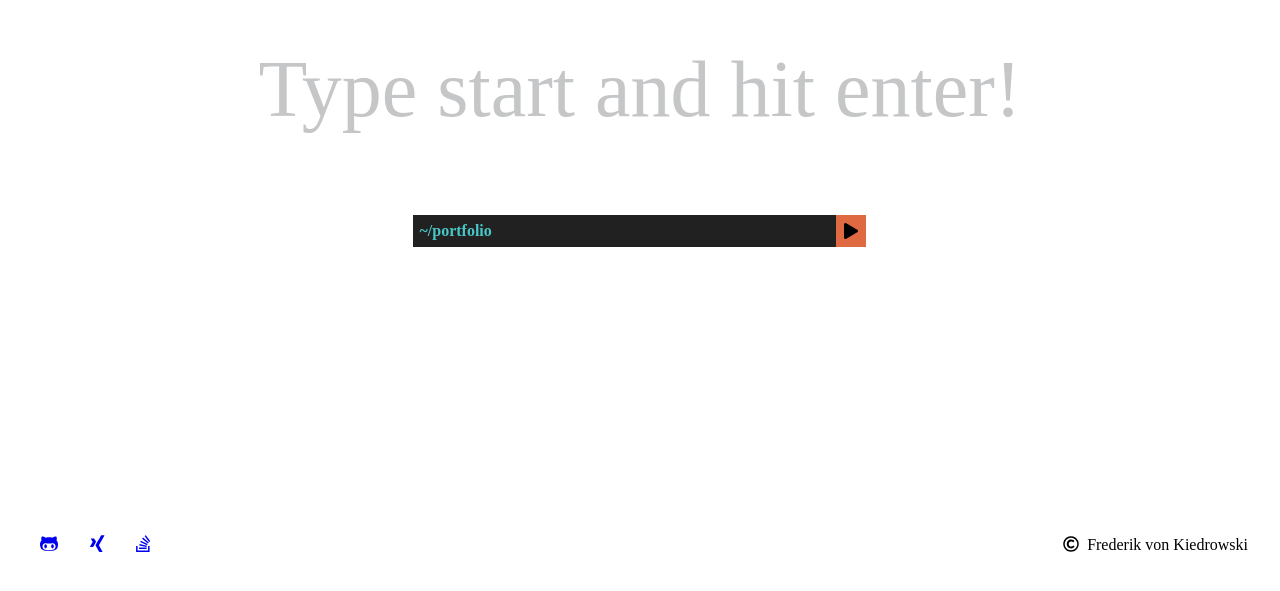
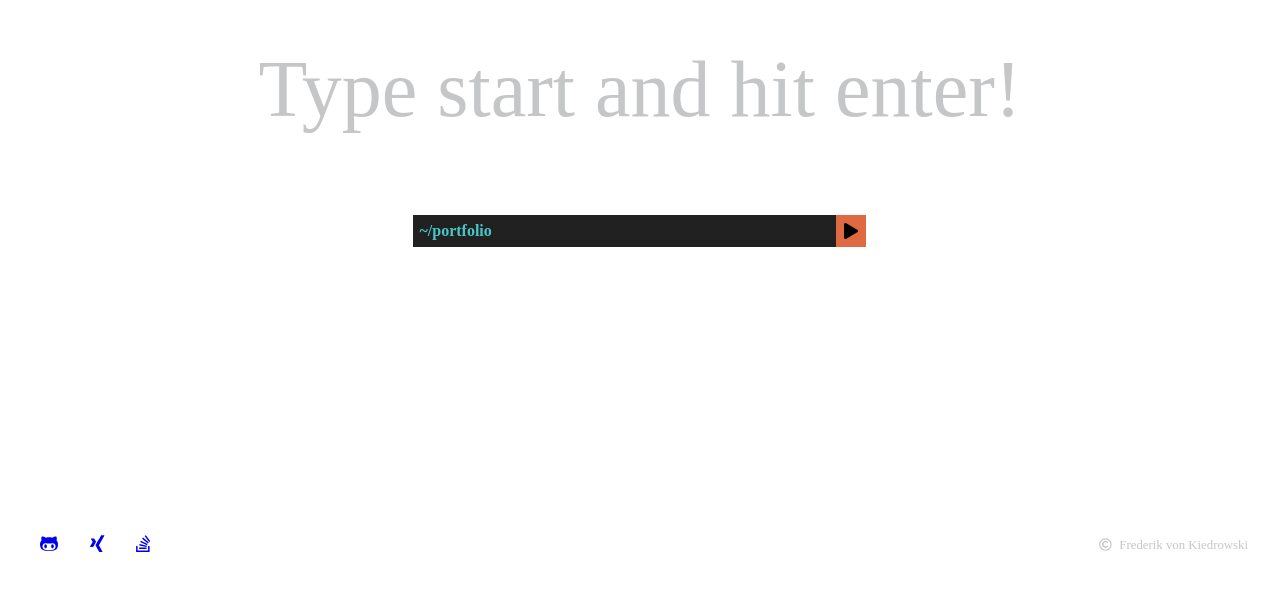
Before and after one commit to Napster2709/portfolio, a React app: page / in a window 1280 px wide. Shown: the part 223-814 px from the top of the page. Built offline with nearby package versions, Linux system fonts and the light colour scheme.

Commit message:
feat: footer style changes

```diff
--- a/src/components/footer/styles.scss
+++ b/src/components/footer/styles.scss
@@ -11,6 +11,8 @@
   display: flex;
   flex-direction: row;
   justify-content: center;
+  color: $grey;
+  font-size: 0.8rem;
 
   .text {
     padding: 0 0.5rem;
```
